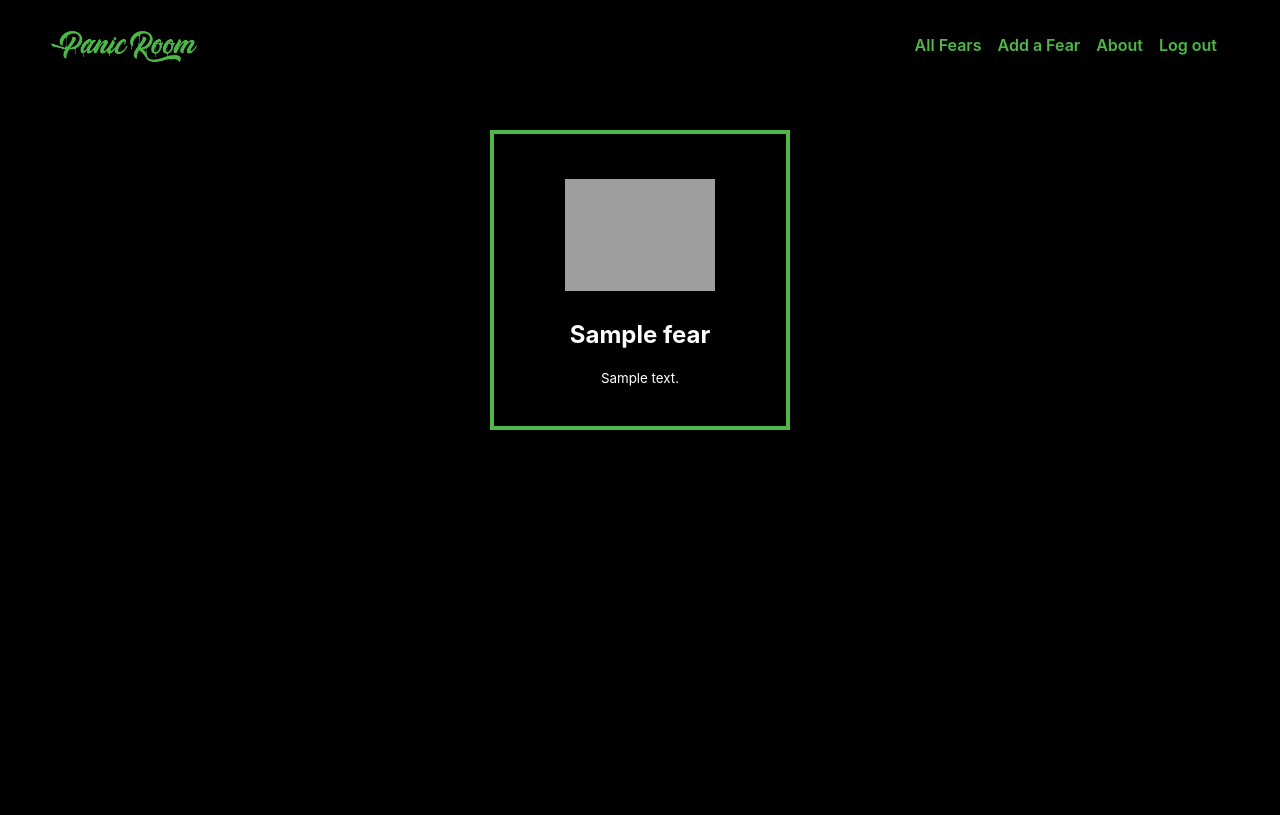
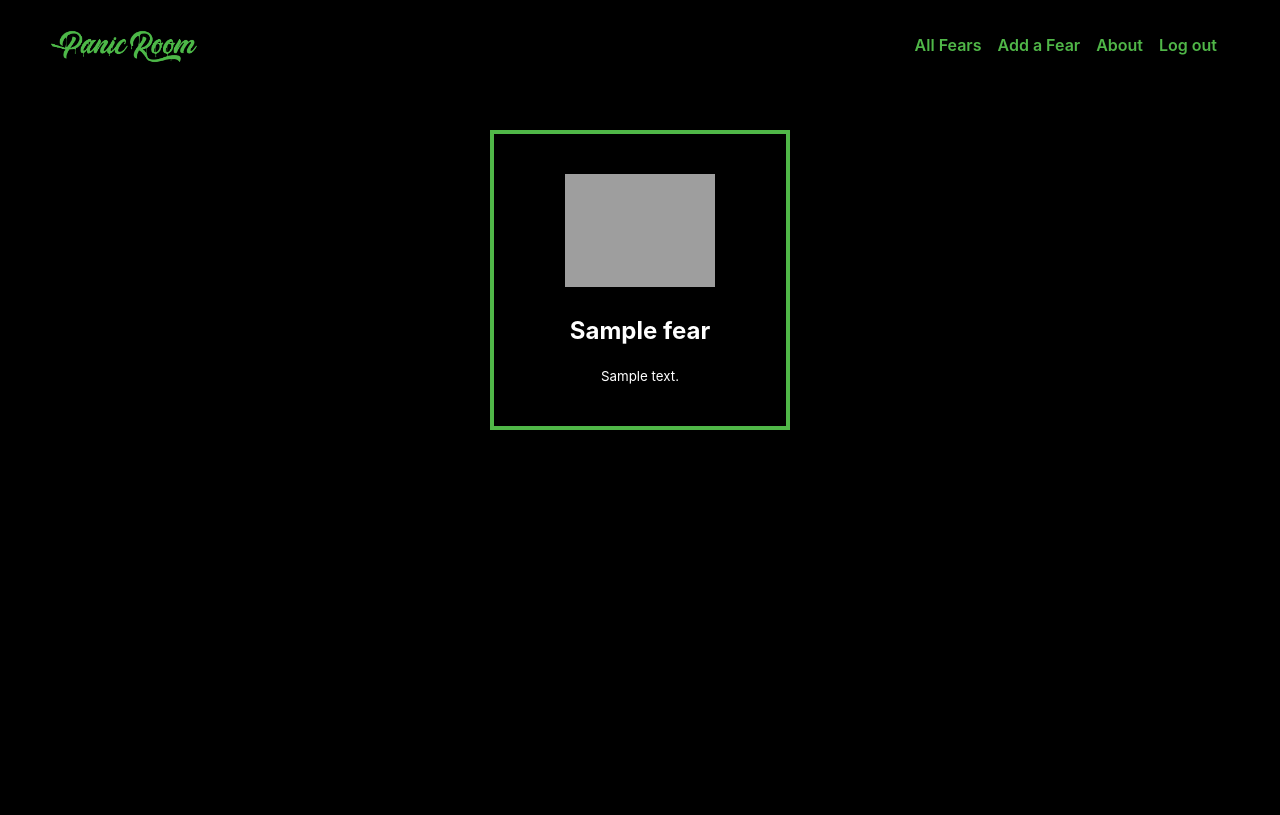
Before and after one commit to PeterLucido/PanicRoom, a Django app: page /fears/ in a window 1280 px wide. Run offline with Django 4.2, Linux system fonts and the light colour scheme; a user stored in the database is signed in; tables that the repository leaves empty hold one stand-in row (values such as "Sample post"); grey boxes are pictures that could not be loaded.

```diff
--- a/main_app/static/css/base.css
+++ b/main_app/static/css/base.css
@@ -32,7 +32,7 @@ body {
   --submit: rgb(26, 128, 0);
   --warn: rgb(255, 102, 0);
   --danger: rgb(220, 20, 30);
-  --secondary: rgb(57, 57, 57);
+  /* --secondary: rgb(57, 57, 57); */
   --font-xtreme: 4.2rem;
   --font-xxl: 3.6rem;
   --font-xl: 2.4rem;
@@ -250,7 +250,6 @@ h1{
   }
 
   .header-logo-container {
-    /* visual fix to help align logo */
     padding-top: 6px;
     width: 256px;
     height: 35px;
--- a/main_app/static/css/fears/fear-index.css
+++ b/main_app/static/css/fears/fear-index.css
@@ -50,8 +50,9 @@
 
 .card p {
   color: white;
-  margin: 5px 0;
+  margin: 5px 0 10px;
   font-size: var(--font-reg);
+  line-height: 1.5;
   overflow: hidden;
   text-overflow: ellipsis;
   display: -webkit-box;
```
